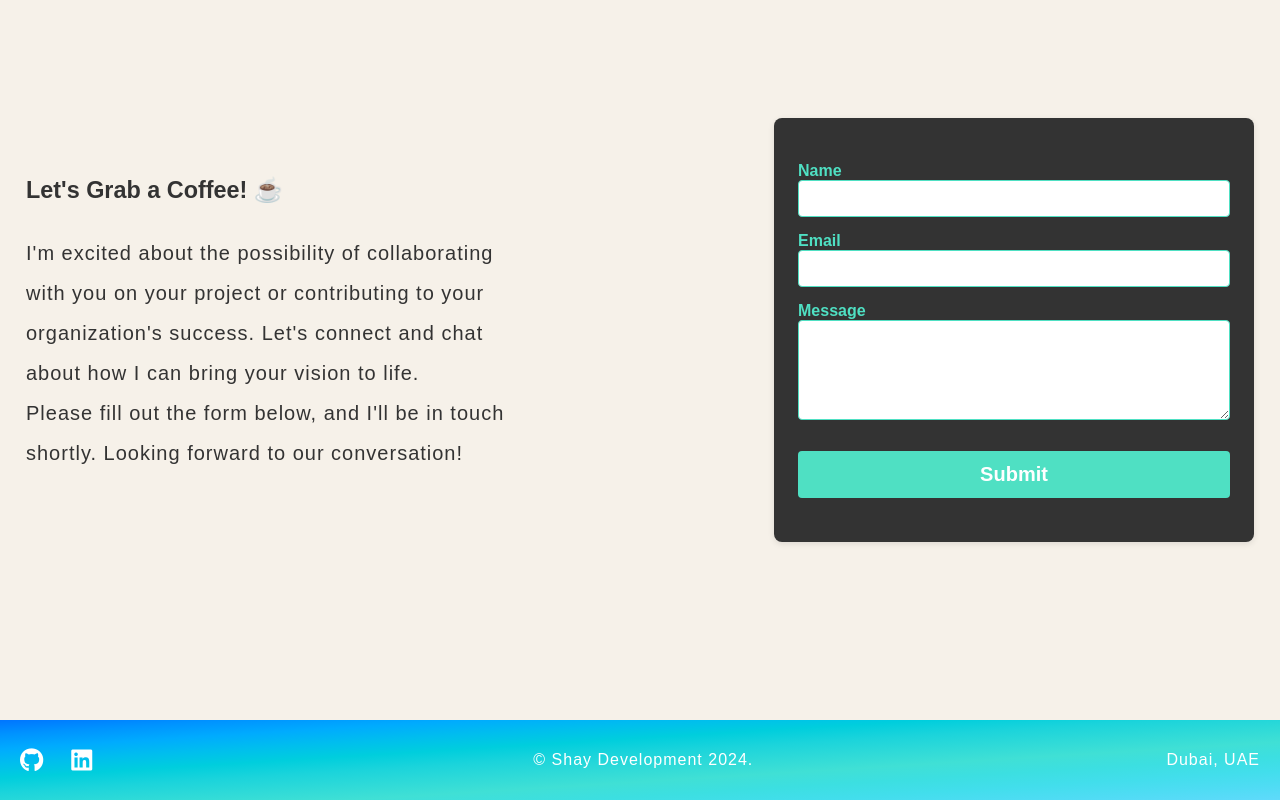
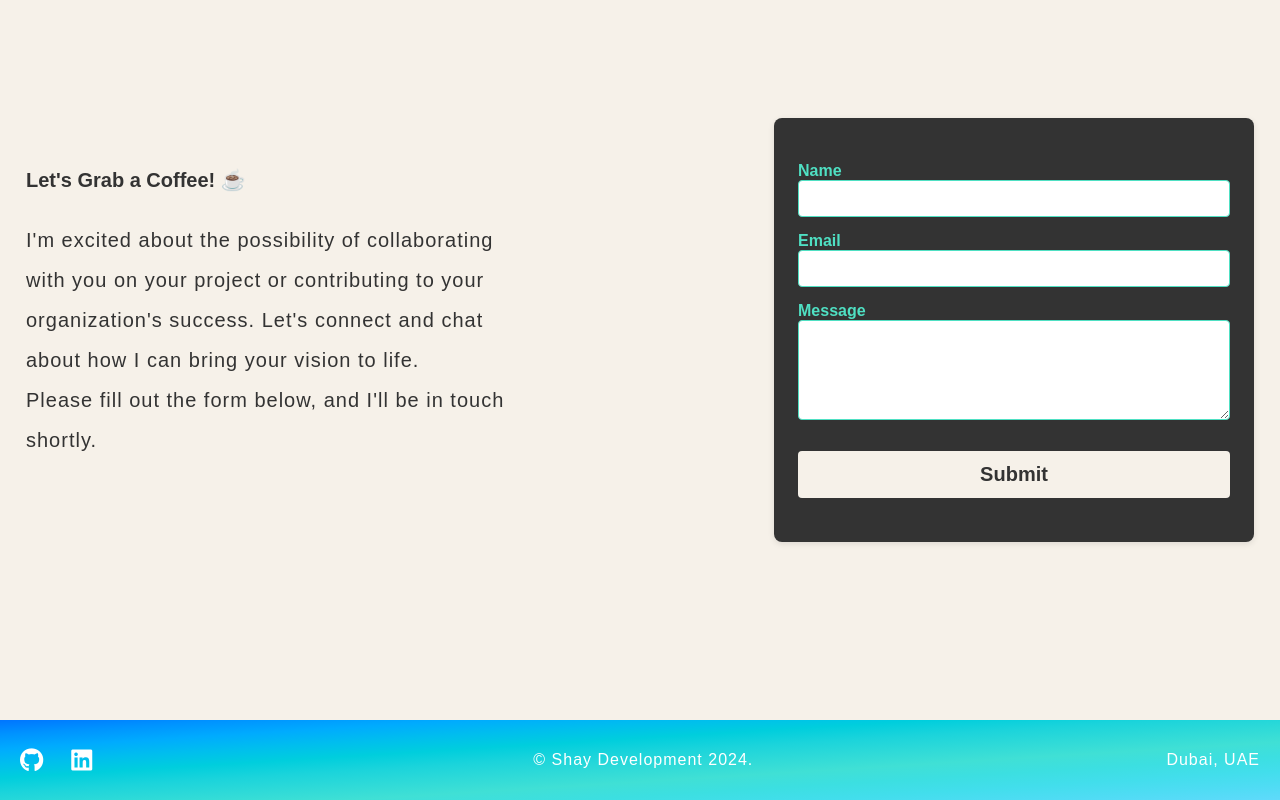
Before and after one commit to shay122990/port.2.0-folio, a React (Create React App) app: page / in a window 1280 px wide. Shown: the part 3965-4765 px from the top of the page. Built offline with nearby package versions, Linux system fonts and the light colour scheme; no server answers; a web font is replaced by a local one.

Commit message:
validating email address for form submit

```diff
--- a/src/components/contact/contact.component.jsx
+++ b/src/components/contact/contact.component.jsx
@@ -15,6 +15,10 @@ export const Contact = () => {
     user_email: "",
     message: "",
   });
+  const isEmailValid = (email) => {
+    const regex = /^[^\s@]+@[^\s@]+\.[^\s@]+$/;
+    return regex.test(email);
+  };
 
   const handleChange = (e) => {
     const { name, value } = e.target;
@@ -35,7 +39,10 @@ export const Contact = () => {
       setError("All fields are required. Please fill out the form completely.");
       return;
     }
-
+    if (!isEmailValid(formData.user_email)) {
+      setError("Please enter a valid email address.");
+      return;
+    }
     emailjs.sendForm(SERVICE_ID, TEMPLATE_ID, e.target, PUBLIC_KEY).then(
       (result) => {
         setMessage(
@@ -71,13 +78,12 @@ export const Contact = () => {
   return (
     <div className="contact-container">
       <div className="contact-info">
-        <h3>Let's Grab a Coffee! ☕️ </h3>
+        <span>Let's Grab a Coffee! ☕️ </span>
         <p>
           I'm excited about the possibility of collaborating with you on your
           project or contributing to your organization's success. Let's connect
           and chat about how I can bring your vision to life. <br /> Please fill
-          out the form below, and I'll be in touch shortly. Looking forward to
-          our conversation!
+          out the form below, and I'll be in touch shortly.
         </p>
       </div>
       <div className="form-container">
--- a/src/components/contact/contact.styles.css
+++ b/src/components/contact/contact.styles.css
@@ -17,9 +17,17 @@
   margin-bottom: 20px;
 }
 
-.contact-info h4 {
-  margin: 0;
-  padding: 0;
+.contact-info span {
+  font-weight: bold;
+}
+.error-icon {
+  padding: 8px 0 0 8px;
+  font-size: 24px;
+  color: #fff;
+}
+
+.error-icon:hover {
+  color: var(--hover-color);
 }
 
 @media (min-width: 768px) {
--- a/src/components/form/contact-form.styles.css
+++ b/src/components/form/contact-form.styles.css
@@ -57,8 +57,8 @@
   .submit-button {
     margin-top: 12px;
     padding: 12px;
-    background-color: var(--hover-color);
-    color: #fff;
+    background-color: var(--background-color);
+    color: var(--text-color);
     font-size: 20px;
     border: none;
     border-radius: 4px;
@@ -85,18 +85,8 @@
       #4fdcf4,
       #5fdafb
     );
-  }
-
-  .error-icon {
-    padding: 8px 0 0 8px;
-    font-size: 24px;
     color: #fff;
   }
-
-  .error-icon:hover {
-    color: var(--hover-color);
-  }
-
   @media (min-width: 768px) {
     .form-container {
       width: 400px;
```
